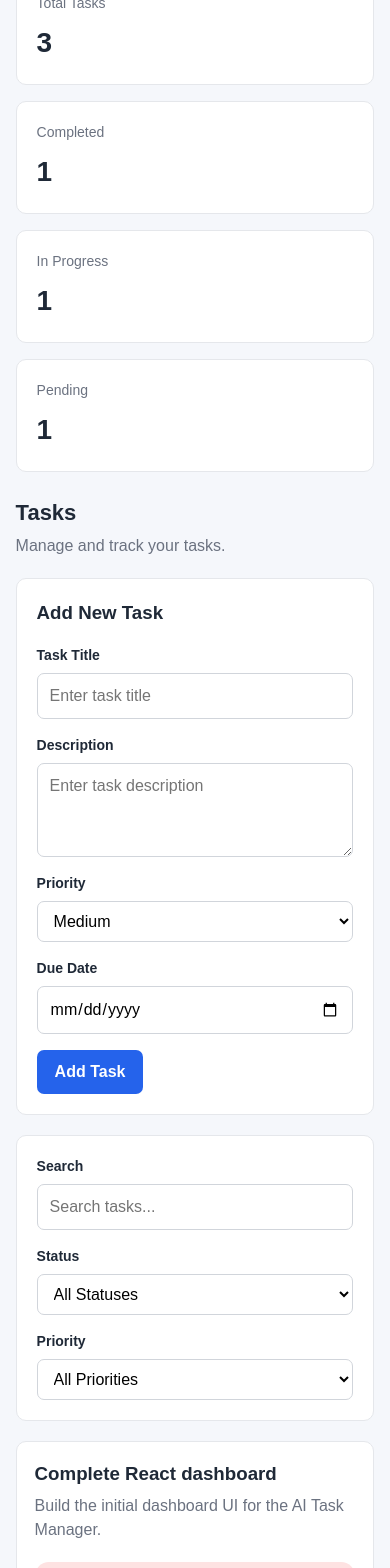
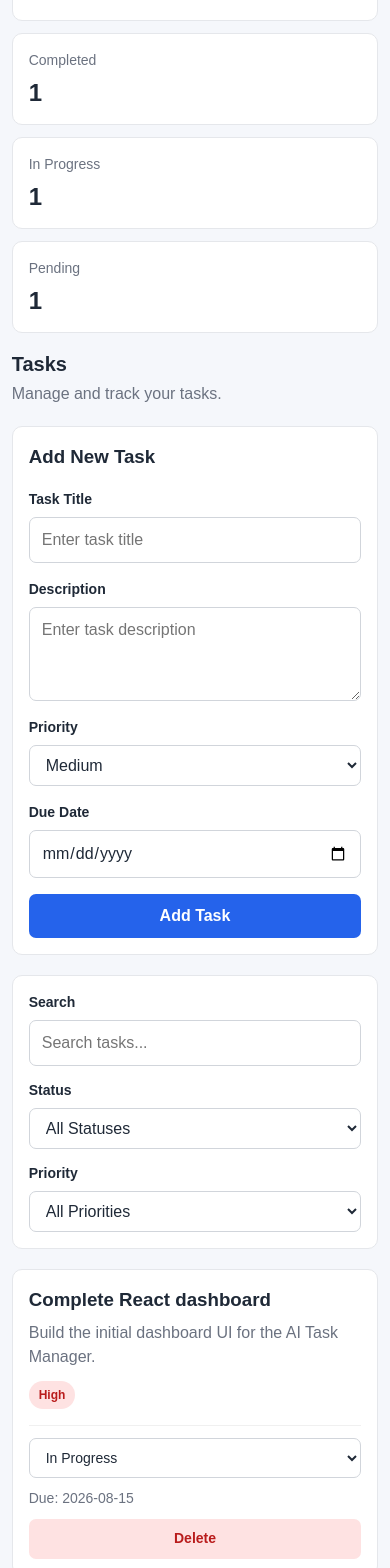
Before and after one commit to Abhishek-Savita-3012/ai-task-manager, a React (Vite) app: page / in a window 390 px wide. Shown: the part 260-1828 px from the top of the page. Built offline with nearby package versions, Linux system fonts and the light colour scheme.

Commit message:
feat: implementing responsive design

```diff
--- a/src/App.css
+++ b/src/App.css
@@ -4,10 +4,18 @@
   padding: 0;
 }
 
+html {
+  width: 100%;
+  overflow-x: hidden;
+}
+
 body {
+  width: 100%;
+  min-width: 0;
   font-family: Arial, sans-serif;
   background: #f5f7fb;
   color: #1f2937;
+  overflow-x: hidden;
 }
 
 button,
@@ -17,8 +25,15 @@ select {
   font: inherit;
 }
 
+button,
+select,
+input {
+  min-height: 40px;
+}
+
 .app {
   min-height: 100vh;
+  width: 100%;
 }
 
 .container {
@@ -36,11 +51,13 @@ select {
 
 .header h1 {
   font-size: 26px;
+  line-height: 1.2;
   margin-bottom: 6px;
 }
 
 .header p {
   color: #6b7280;
+  line-height: 1.5;
 }
 
 /* Sections */
@@ -55,18 +72,24 @@ select {
 
 .section-header h2 {
   font-size: 22px;
+  line-height: 1.3;
   margin-bottom: 5px;
 }
 
 .section-header p {
   color: #6b7280;
+  line-height: 1.5;
+}
+
+.task-section {
+  padding-bottom: 40px;
 }
 
 /* Statistics */
 
 .stats-grid {
   display: grid;
-  grid-template-columns: repeat(4, 1fr);
+  grid-template-columns: repeat(4, minmax(0, 1fr));
   gap: 16px;
 }
 
@@ -75,6 +98,7 @@ select {
   border: 1px solid #e5e7eb;
   border-radius: 10px;
   padding: 20px;
+  min-width: 0;
 }
 
 .stat-label {
@@ -86,16 +110,12 @@ select {
 
 .stat-value {
   font-size: 28px;
+  line-height: 1.2;
 }
 
-/* Task Section */
+/* Task Form */
 
-.task-section {
-  padding-bottom: 40px;
-}
-
-.task-form,
-.task-filters {
+.task-form {
   background: #ffffff;
   border: 1px solid #e5e7eb;
   border-radius: 10px;
@@ -107,13 +127,12 @@ select {
   margin-bottom: 18px;
 }
 
-/* Forms */
-
 .form-group,
 .filter-group {
   display: flex;
   flex-direction: column;
   gap: 7px;
+  min-width: 0;
 }
 
 .form-group {
@@ -130,19 +149,30 @@ input,
 textarea,
 select {
   width: 100%;
+  max-width: 100%;
   border: 1px solid #d1d5db;
   border-radius: 7px;
   padding: 10px 12px;
   background: #ffffff;
+  color: #1f2937;
+}
+
+input:focus,
+textarea:focus,
+select:focus,
+button:focus-visible {
+  outline: 2px solid #2563eb;
+  outline-offset: 2px;
 }
 
 textarea {
   resize: vertical;
+  min-height: 90px;
 }
 
 .form-row {
   display: grid;
-  grid-template-columns: 1fr 1fr;
+  grid-template-columns: repeat(2, minmax(0, 1fr));
   gap: 16px;
 }
 
@@ -156,12 +186,21 @@ textarea {
   font-weight: 600;
 }
 
+.primary-button:hover {
+  background: #1d4ed8;
+}
+
 /* Filters */
 
 .task-filters {
   display: grid;
-  grid-template-columns: 2fr 1fr 1fr;
+  grid-template-columns: minmax(0, 2fr) minmax(150px, 1fr) minmax(150px, 1fr);
   gap: 16px;
+  background: #ffffff;
+  border: 1px solid #e5e7eb;
+  border-radius: 10px;
+  padding: 20px;
+  margin-bottom: 20px;
 }
 
 /* Task List */
@@ -170,31 +209,44 @@ textarea {
   display: flex;
   flex-direction: column;
   gap: 14px;
+  min-width: 0;
 }
+
+/* Task Card */
 
 .task-card {
   background: #ffffff;
   border: 1px solid #e5e7eb;
   border-radius: 10px;
   padding: 18px;
+  min-width: 0;
 }
 
 .task-card-header {
   display: flex;
   justify-content: space-between;
+  align-items: flex-start;
   gap: 20px;
+  min-width: 0;
+}
+
+.task-card-header > div {
+  min-width: 0;
 }
 
 .task-card h3 {
   margin-bottom: 6px;
+  overflow-wrap: anywhere;
 }
 
 .task-card p {
   color: #6b7280;
   line-height: 1.5;
+  overflow-wrap: anywhere;
 }
 
 .priority {
+  flex-shrink: 0;
   height: fit-content;
   padding: 5px 10px;
   border-radius: 20px;
@@ -219,11 +271,18 @@ textarea {
 
 .task-card-footer {
   display: flex;
+  align-items: center;
   justify-content: space-between;
+  gap: 12px;
   border-top: 1px solid #f0f0f0;
   margin-top: 16px;
   padding-top: 12px;
   font-size: 14px;
+}
+
+.task-card-footer select {
+  width: auto;
+  min-width: 140px;
 }
 
 .status {
@@ -232,9 +291,11 @@ textarea {
 
 .due-date {
   color: #6b7280;
+  white-space: nowrap;
 }
 
 .delete-button {
+  flex-shrink: 0;
   border: none;
   border-radius: 7px;
   padding: 8px 12px;
@@ -248,21 +309,82 @@ textarea {
   background: #fecaca;
 }
 
-/* Responsive */
+/* Tablet */
 
 @media (max-width: 800px) {
+  .container {
+    width: min(94%, 760px);
+  }
+
+  .header {
+    padding: 22px 0;
+  }
+
   .stats-grid {
-    grid-template-columns: repeat(2, 1fr);
+    grid-template-columns: repeat(2, minmax(0, 1fr));
   }
 
   .task-filters {
-    grid-template-columns: 1fr;
+    grid-template-columns: repeat(2, minmax(0, 1fr));
+  }
+
+  .task-filters .filter-group:first-child {
+    grid-column: 1 / -1;
+  }
+
+  .task-card-footer {
+    flex-wrap: wrap;
+  }
+
+  .task-card-footer select {
+    flex: 1;
+    min-width: 140px;
   }
 }
 
+/* Mobile */
+
 @media (max-width: 550px) {
+  .container {
+    width: 94%;
+  }
+
+  .header {
+    padding: 18px 0;
+  }
+
+  .header h1 {
+    font-size: 22px;
+  }
+
+  .header p {
+    font-size: 14px;
+  }
+
+  .dashboard {
+    padding: 24px 0 18px;
+  }
+
+  .section-header h2 {
+    font-size: 20px;
+  }
+
   .stats-grid {
     grid-template-columns: 1fr;
+    gap: 12px;
+  }
+
+  .stat-card {
+    padding: 16px;
+  }
+
+  .stat-value {
+    font-size: 24px;
+  }
+
+  .task-form,
+  .task-filters {
+    padding: 16px;
   }
 
   .form-row {
@@ -270,12 +392,48 @@ textarea {
     gap: 0;
   }
 
+  .task-filters {
+    grid-template-columns: 1fr;
+    gap: 14px;
+  }
+
+  .task-filters .filter-group:first-child {
+    grid-column: auto;
+  }
+
+  .task-card {
+    padding: 16px;
+  }
+
   .task-card-header {
     flex-direction: column;
+    gap: 12px;
+  }
+
+  .priority {
+    align-self: flex-start;
   }
 
   .task-card-footer {
     flex-direction: column;
-    gap: 6px;
+    align-items: stretch;
+    gap: 10px;
+  }
+
+  .task-card-footer select {
+    width: 100%;
+    min-width: 0;
+  }
+
+  .due-date {
+    white-space: normal;
+  }
+
+  .delete-button {
+    width: 100%;
+  }
+
+  .primary-button {
+    width: 100%;
   }
 }
```
